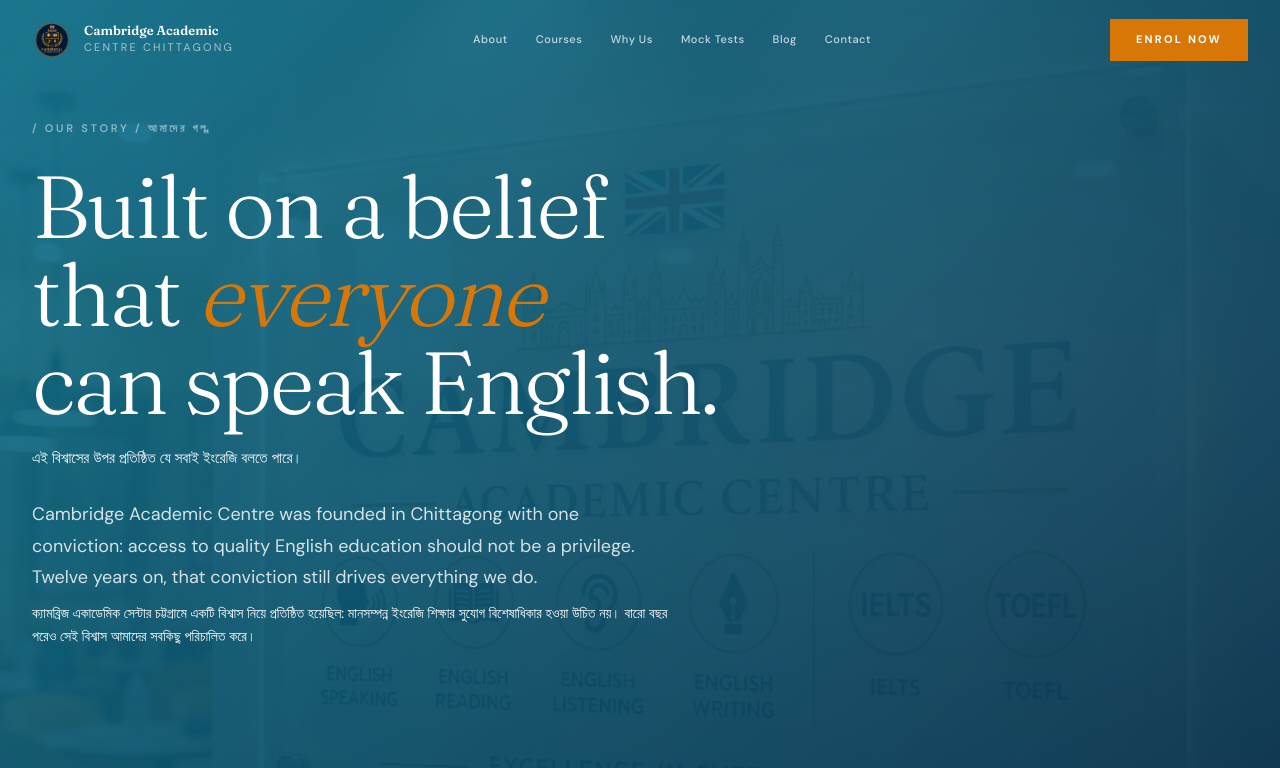
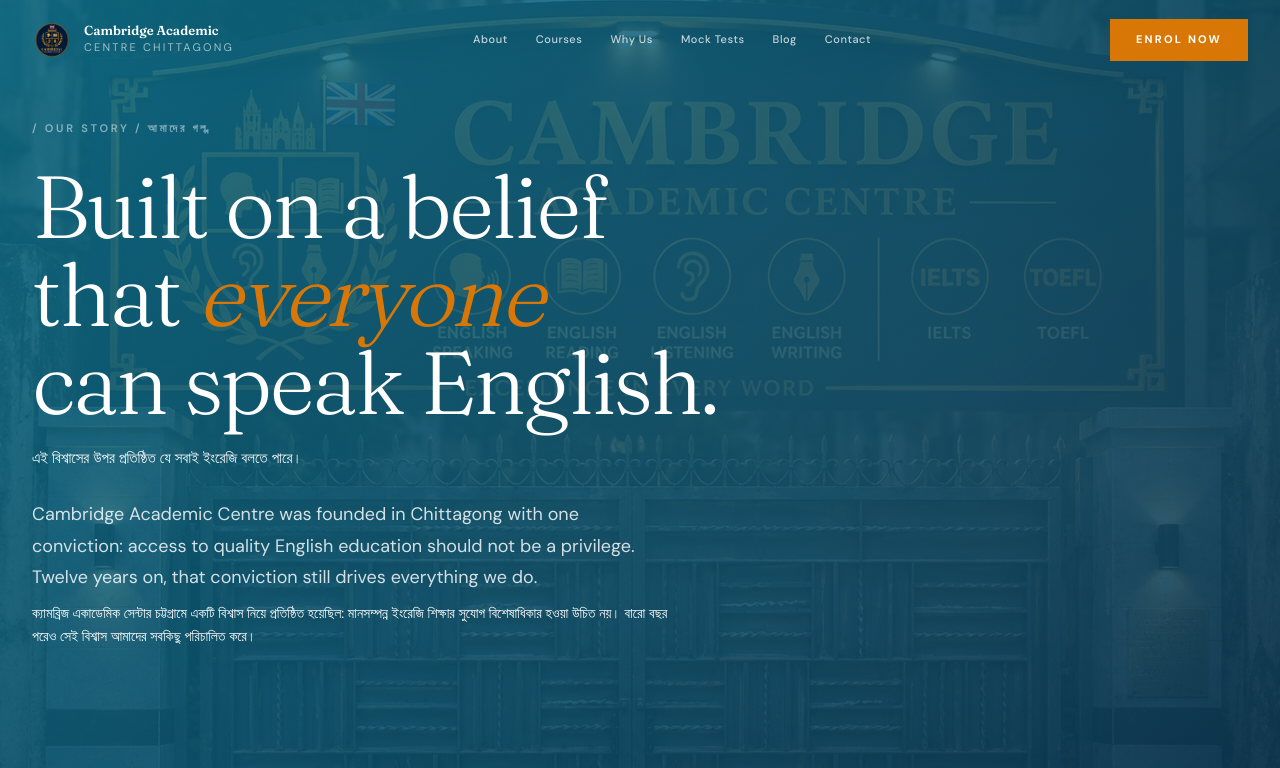
Before and after one commit to cacbd/cac, a Next.js app: page /about in a window 1280 px wide. Shown: the top 768 px of the page. Built offline with nearby package versions, Linux system fonts and the light colour scheme.

Commit message:
Update about.module.css

```diff
--- a/app/about/about.module.css
+++ b/app/about/about.module.css
@@ -5,7 +5,7 @@
 /* ---- Hero ---- */
 .hero {
   position: relative;
-  background: linear-gradient(135deg, rgba(14, 116, 144, 0.92) 0%, rgba(8, 47, 73, 0.96) 100%), url('/about-hero-bg.jpg') no-repeat center/cover;
+  background: linear-gradient(135deg, rgba(14, 116, 144, 0.85) 0%, rgba(8, 47, 73, 0.90) 100%), url('/cac.jpg') no-repeat center/cover;
   padding: 120px 0 0;
   overflow: hidden;
 }
```
